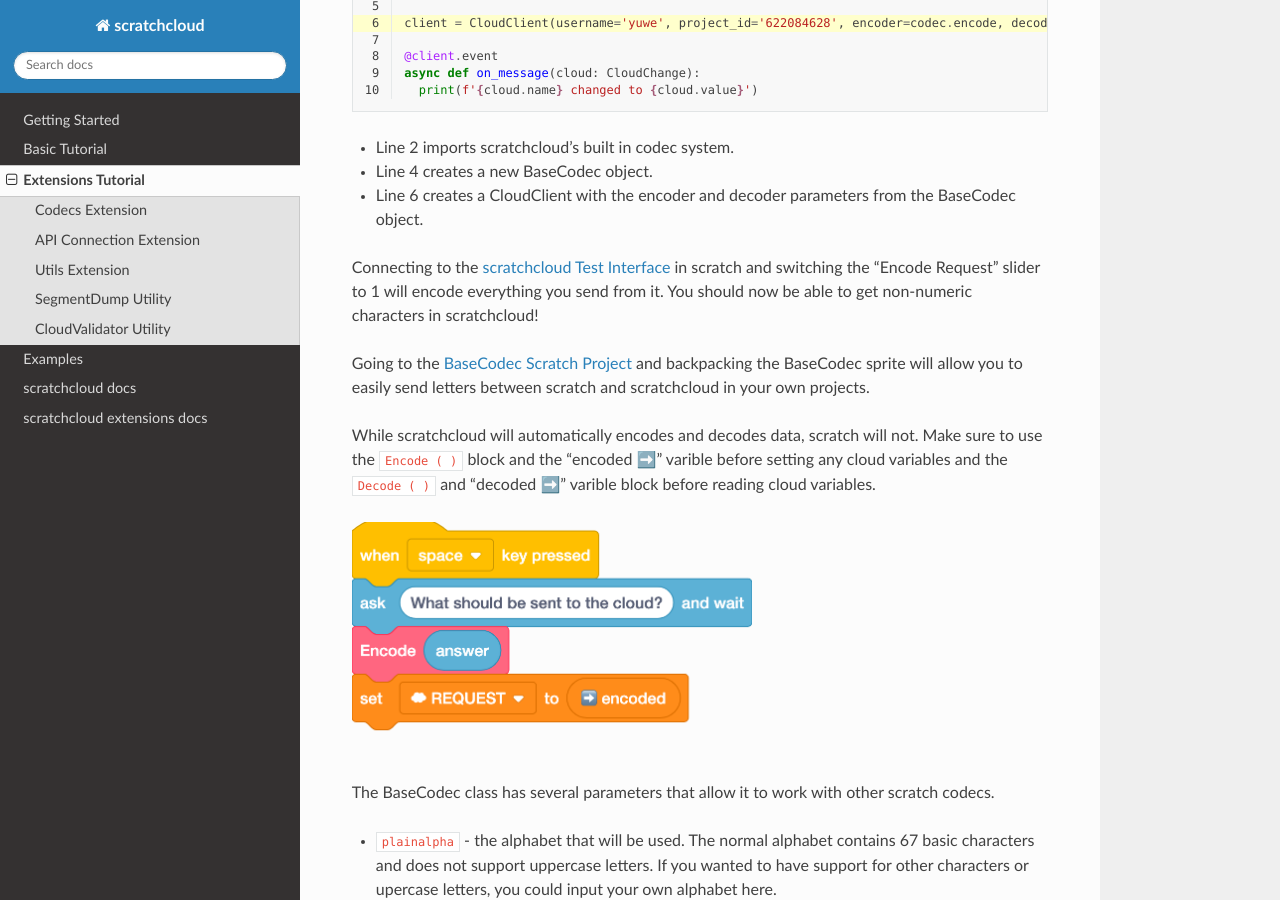
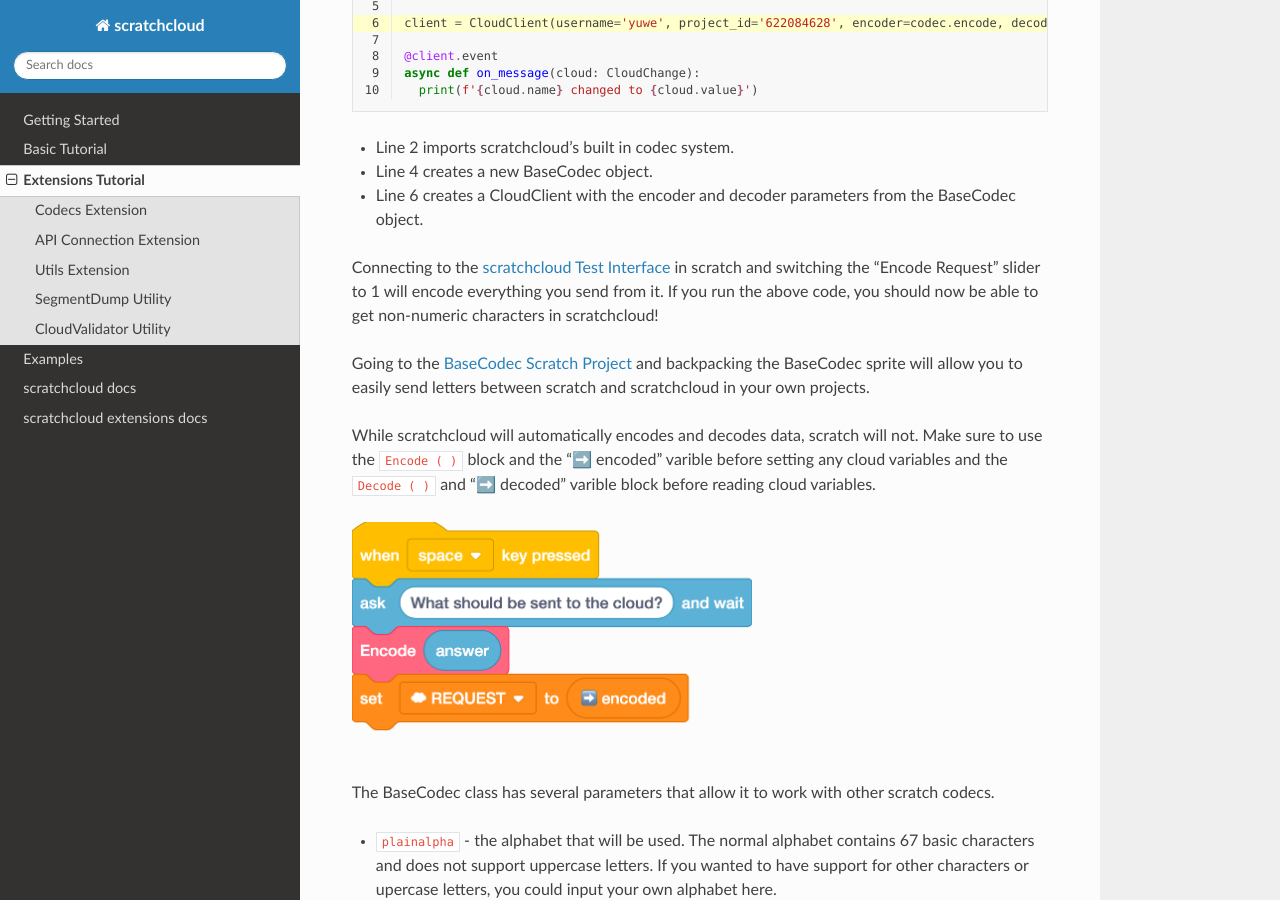
Before and after one commit to yuwex/scratchcloud, a Sphinx documentation site: the page built from sphinx/source/extensions_tutorial.rst, in a window 1280 px wide and 900 px high, scrolled down 707 px. Built offline with Sphinx 7.4.7 and the Read the Docs theme 2.0.0, drawn with Linux system fonts in a browser that asks for light colours.

Commit message:
added clarity / fixed var names

```diff
--- a/sphinx/source/extensions_tutorial.rst
+++ b/sphinx/source/extensions_tutorial.rst
@@ -37,11 +37,11 @@
 * Line 4 creates a new BaseCodec object.
 * Line 6 creates a CloudClient with the encoder and decoder parameters from the BaseCodec object.
 
-Connecting to the `scratchcloud Test Interface <https://scratch.mit.edu/projects/622084628>`_ in scratch and switching the "Encode Request" slider to 1 will encode everything you send from it. You should now be able to get non-numeric characters in scratchcloud!
+Connecting to the `scratchcloud Test Interface <https://scratch.mit.edu/projects/622084628>`_ in scratch and switching the "Encode Request" slider to 1 will encode everything you send from it. If you run the above code, you should now be able to get non-numeric characters in scratchcloud!
 
 Going to the `BaseCodec Scratch Project <https://scratch.mit.edu/projects/622026587>`_ and backpacking the BaseCodec sprite will allow you to easily send letters between scratch and scratchcloud in your own projects.
 
-While scratchcloud will automatically encodes and decodes data, scratch will not. Make sure to use the ``Encode ( )`` block and the "encoded ➡️" varible before setting any cloud variables and the ``Decode ( )`` and "decoded ➡️" varible block before reading cloud variables.
+While scratchcloud will automatically encodes and decodes data, scratch will not. Make sure to use the ``Encode ( )`` block and the "➡️ encoded" varible before setting any cloud variables and the ``Decode ( )`` and "➡️ decoded" varible block before reading cloud variables.
 
 .. image:: images/extensions/scratch_encode.png
   :alt: An image of scratch code using the custom Encode block.
```
